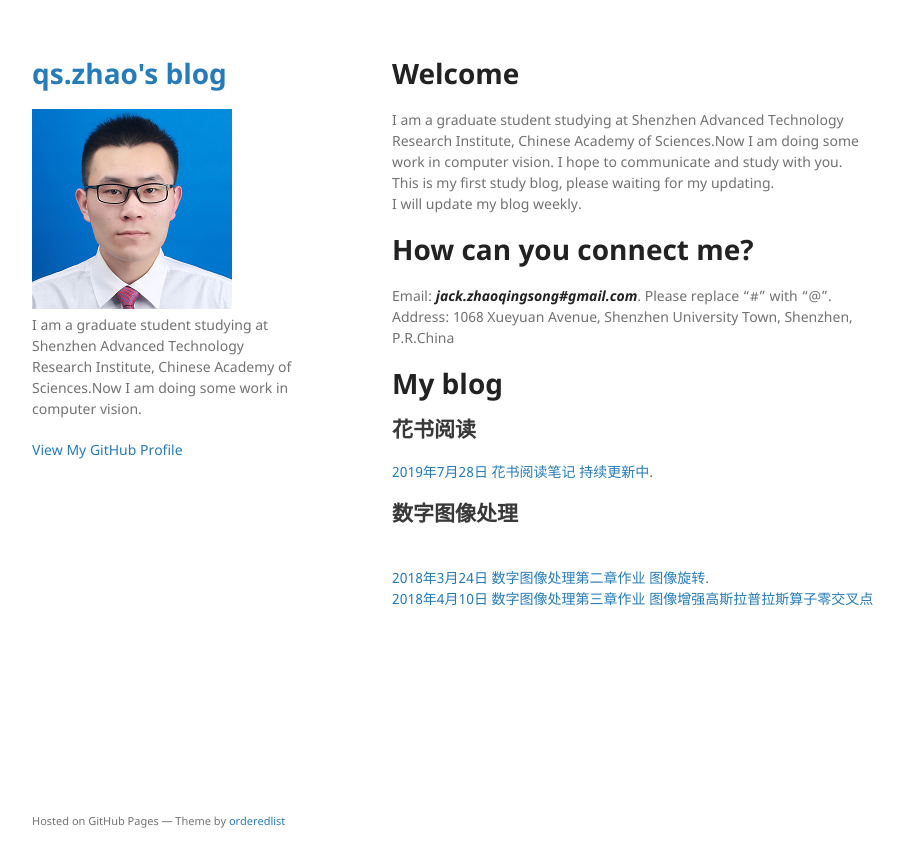
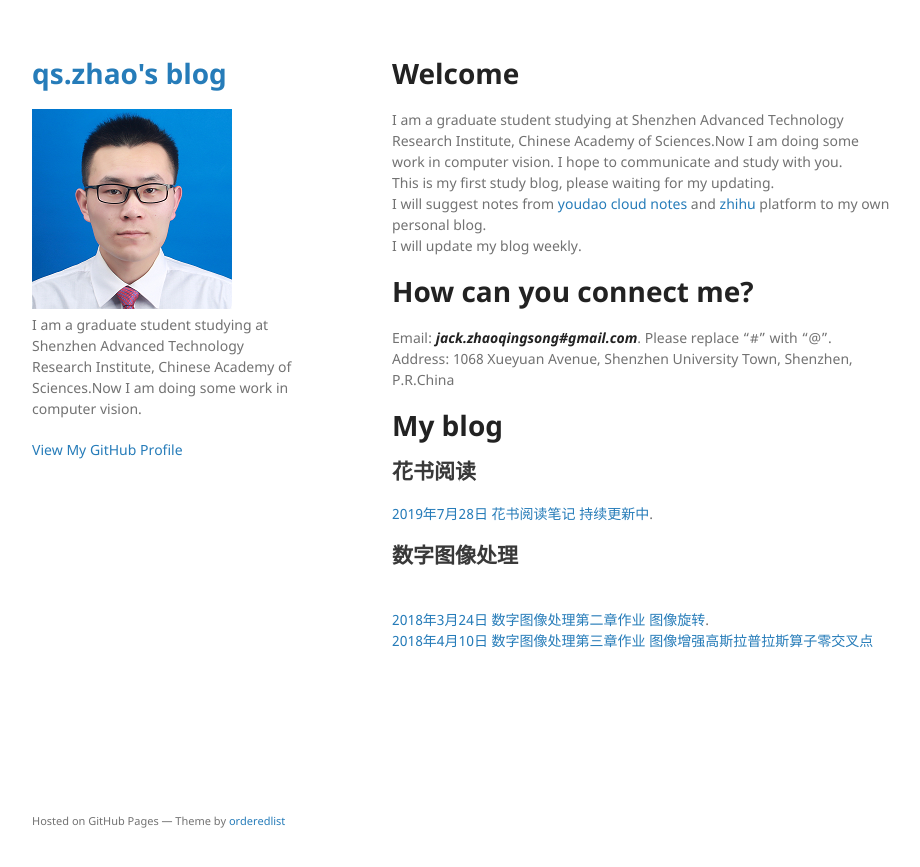
Before and after one commit to mengzhezhou/mengzhezhou.github.io, a Jekyll site: the page built from index.md, in a window 1280 px wide. Shown: the top 867 px of the page, without its empty margins (178-1098 px from the left). Built offline with Jekyll 4.4.1, drawn with Linux system fonts in a browser that asks for light colours; our own code applies the rules of GitHub Pages for plain Markdown files.

Commit message:
add jekyll theme

```diff
--- a/index.md
+++ b/index.md
@@ -1,6 +1,7 @@
 # Welcome
 I am a graduate student studying at Shenzhen Advanced Technology Research Institute, Chinese Academy of Sciences.Now I am doing some work in computer vision. I hope to communicate and study with you.
 <br>This is my first study blog, please waiting for my updating.
+<br>I will suggest notes from [youdao cloud notes](https://note.youdao.com/?keyfrom=ydoc) and [zhihu](https://www.zhihu.com/people/zhao-qing-song-68-22/activities) platform to my own personal blog.
 <br>I will update my blog weekly.
 
 # How can you connect me?
```
